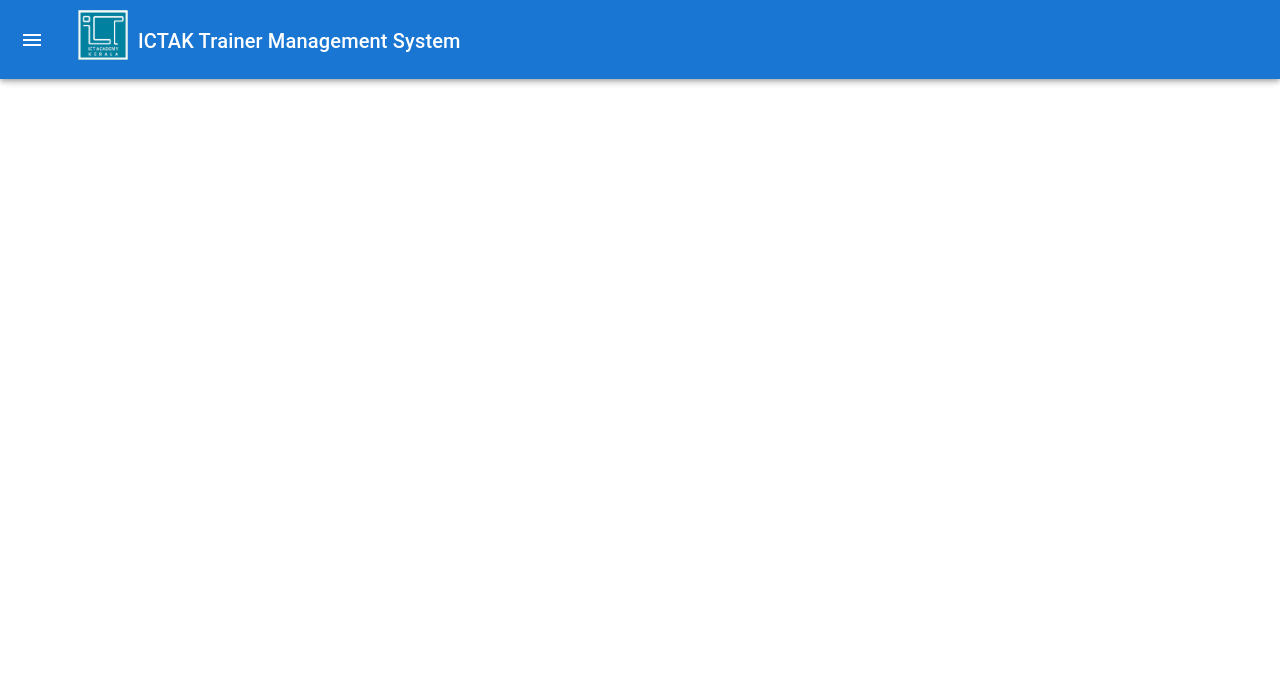
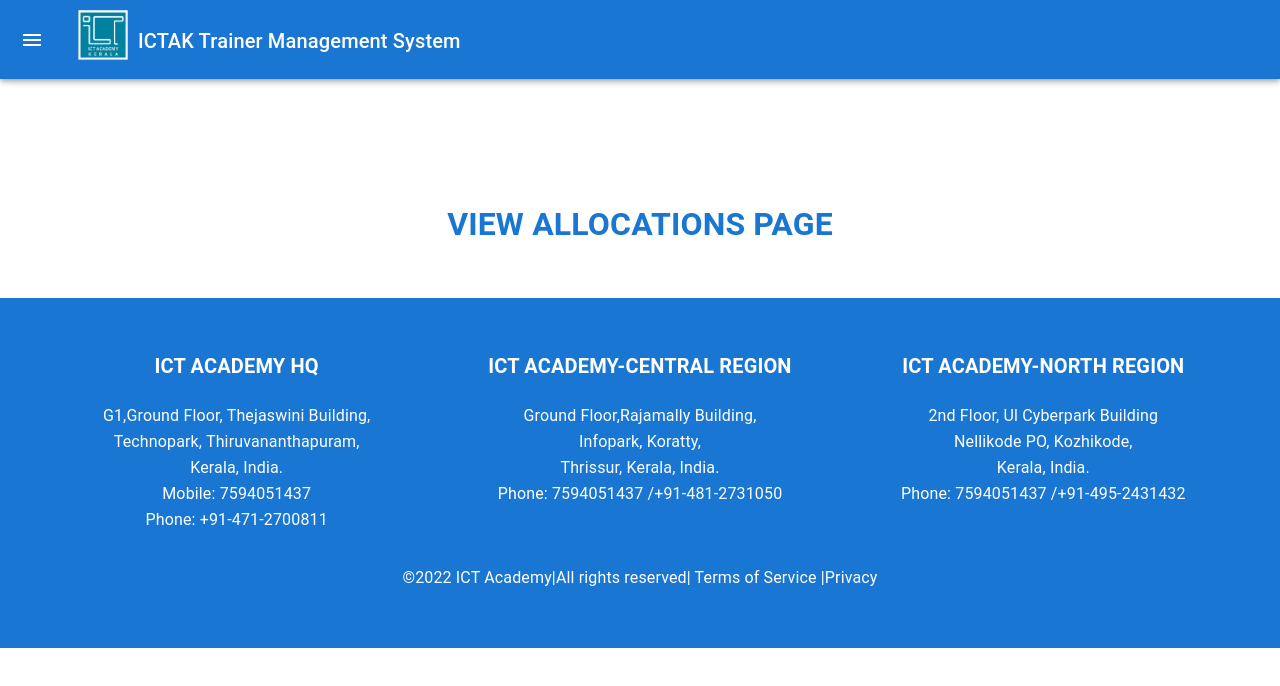
Before and after one commit to amalkdl007/TMS, a React (Create React App) app in the folder TMS-frontEnd/: page /admin/view-allocations in a window 1280 px wide. Shown: the top 686 px of the page. Built offline with nearby package versions, Linux system fonts and the light colour scheme.

Commit message:
adding footer

```diff
--- a/TMS-frontEnd/package.json
+++ b/TMS-frontEnd/package.json
@@ -10,6 +10,8 @@
     "@testing-library/jest-dom": "^5.16.1",
     "@testing-library/react": "^12.1.2",
     "@testing-library/user-event": "^13.5.0",
+    "bootstrap": "^5.1.3",
+    "mdbreact": "^5.2.0",
     "react": "^17.0.2",
     "react-dom": "^17.0.2",
     "react-router-dom": "^6.2.1",
--- a/TMS-frontEnd/src/App.js
+++ b/TMS-frontEnd/src/App.js
@@ -1,4 +1,5 @@
 import { BrowserRouter as Router, Routes, Route } from 'react-router-dom';
+
 import Error from './components/error/Error';
 import CreateEnrollment from './components/enrollment/CreateEnrollment';
 import Home from './components/enrollment/Home';
@@ -6,6 +7,7 @@
 import AdminHome from "./pages/AdminHome";
 import Allocate from './pages/Allocate';
 import ViewAllocations from './pages/ViewAllocations'
+
 
 
 
@@ -24,6 +26,7 @@
 
         </Routes>
 
+
     </Router>
   );
 }
--- a/TMS-frontEnd/src/components/admin/AdminTable.js
+++ b/TMS-frontEnd/src/components/admin/AdminTable.js
@@ -27,7 +27,7 @@
   async function fetchAPI(){
     const response=await fetch(`http://localhost:5001/api/enrollments`)
     const body=await response.json()
-    console.log(body.length)
+    console.log(body)
 
     settableContent(body)
 
@@ -36,11 +36,13 @@
   }
 
 
+
+
   return (
     <div className='container'>
 
     <TableContainer component={Paper}  >
-      <Table  sx={{ minWidth: 650 }} size="large" aria-label="a dense table">
+      <Table  sx={{ minWidth: 650 }} size="small" aria-label="a dense table">
         <TableHead >
           <TableRow  className='thead'>
             <TableCell id='id' align="right">Name</TableCell>
@@ -58,10 +60,8 @@
         <TableBody>
           {tableContent.length===0?<div className='text-pending'>No pending requests</div>:
           tableContent.map((row) => (
-            <TableRow
-              key={row.name} className='tablerow'
-              sx={{ '&:last-child td, &:last-child th': { border: 0 } }}
-            >
+
+            <TableRow key={row.name} className='tablerow' sx={{ '&:last-child td, &:last-child th': { border: 0 } }}>
 
               <TableCell id='id_name' align="right">{row.first_name} {row.last_name}</TableCell>
               <TableCell id='id_person' align="right">{row.email_address}</TableCell>
@@ -79,6 +79,7 @@
                       id="demo-simple-select-required"
                       label="Employment *"
                       className='select'
+                      style={{fontSize:'16px'}}
                     >
 
                       <MenuItem value='internal'>Internal</MenuItem>
@@ -90,7 +91,9 @@
               </TableCell>
               <TableCell  id='id_person' align="right">
                 <Button variant="outlined" id='approve'>Approve</Button>
-                <Button variant="outlined" id='reject' >Reject</Button>
+                <Button variant="outlined" id='reject'>Reject</Button>
+
+
               </TableCell>
             </TableRow>
           ))}
--- a/TMS-frontEnd/src/components/admin/admintable.css
+++ b/TMS-frontEnd/src/components/admin/admintable.css
@@ -10,14 +10,15 @@
 #id {
   color: white;
   font-size: large;
+  padding: 20px;
 }
 
 #id_name {
-  font-size: 15px;
+  font-size: 16px;
   font-weight: bold;
 }
 #id_person {
-  font-size: 14px;
+  font-size: 16px;
   font-weight: 500;
 }
 .tablerow {
@@ -26,12 +27,15 @@
 
 #approve {
   margin-right: 2px;
+  margin-bottom: 2px;
+  font-size: 16px;
   color: white;
   border: 1px solid green;
   background-color: green;
 }
 #reject {
   margin-right: 2px;
+  font-size: 16px;
   color: white;
   border: 1px solid red;
   background-color: red;
--- /dev/null
+++ b/TMS-frontEnd/src/components/footer/Footer.js
@@ -0,0 +1,111 @@
+import React from "react";
+import {
+Box,
+Container,
+Row,
+Column,
+Heading,
+FooterLink
+} from "./FooterStyles";
+
+const Footer = () => {
+return (
+	<Box>
+
+	<Container>
+		<Row>
+		<Column>
+
+            <Heading>ICT ACADEMY HQ</Heading>
+
+                    <FooterLink>G1,Ground Floor, Thejaswini Building,</FooterLink>
+                    <FooterLink>Technopark, Thiruvananthapuram,</FooterLink>
+                    <FooterLink>Kerala, India.</FooterLink>
+                    <FooterLink>Mobile: 7594051437</FooterLink>
+                    <FooterLink>Phone: +91-471-2700811</FooterLink>
+
+		</Column>
+		<Column>
+        <Heading>ICT ACADEMY-CENTRAL REGION</Heading>
+
+                    <FooterLink>Ground Floor,Rajamally Building,</FooterLink>
+                    <FooterLink>Infopark, Koratty,</FooterLink>
+                    <FooterLink>Thrissur, Kerala, India.</FooterLink>
+                    <FooterLink>Phone: 7594051437 /+91-481-2731050</FooterLink>
+
+		</Column>
+		<Column>
+        <Heading>ICT ACADEMY-NORTH REGION</Heading>
+
+                    <FooterLink>2nd Floor, Ul Cyberpark Building</FooterLink>
+                    <FooterLink>Nellikode PO, Kozhikode,</FooterLink>
+                    <FooterLink>Kerala, India.</FooterLink>
+                    <FooterLink>Phone: 7594051437 /+91-495-2431432</FooterLink>
+
+		</Column>
+
+		</Row>
+
+	</Container>
+    <div>
+            <p className="col-sm" style={{color:'white'}}>
+                &copy;{new Date().getFullYear()} ICT Academy|All rights reserved| Terms of Service |Privacy
+            </p>
+        </div>
+	</Box>
+);
+};
+export default Footer;
+
+
+/*
+import React from "react";
+import "./footer.css";
+
+const Footer = ()=> {
+    return (
+        <div className="main-footer">
+            <div className="containrer">
+
+            <div className="row">
+                <div className="col">
+                <Heading>ICT ACADEMY HQ</Heading>
+                <FooterLink className="list unstyled">
+                    <FooterLink>G1,Ground Floor, Thejaswini Building,</FooterLink>
+                    <FooterLink>Technopark, Thiruvananthapuram,</FooterLink>
+                    <FooterLink>Kerala, India.</FooterLink>
+                    <FooterLink>Mobile: 7594051437</FooterLink>
+                    <FooterLink>Phone: +91-471-2700811</FooterLink>
+                </FooterLink>
+            </div>
+            <div className="col">
+                <Heading>ICT ACADEMY-CENTRAL REGION</Heading>
+                <FooterLink className="list unstyled">
+                    <FooterLink>Ground Floor,Rajamally Building,</FooterLink>
+                    <FooterLink>Infopark, Koratty,</FooterLink>
+                    <FooterLink>Thrissur, Kerala, India.</FooterLink>
+                    <FooterLink>Phone: 7594051437 /+91-481-2731050</FooterLink>
+                </FooterLink>
+            </div>
+
+            <div className="col">
+                <Heading>ICT ACADEMY-NORTH REGION</Heading>
+                <FooterLink className="list unstyled">
+                    <FooterLink>2nd Floor, FooterLink Cyberpark Building,</FooterLink>
+                    <FooterLink>Nellikode PO, Kozhikode,</FooterLink>
+                    <FooterLink>Kerala, India.</FooterLink>
+                    <FooterLink>Phone: 7594051437 /+91-495-2431432</FooterLink>
+                </FooterLink>
+            </div>
+            </div>
+            <br/>
+            <div className="row">
+                <p className="col-sm">
+                   &copy;{new Date().getFFooterLinklYear()} ICT Academy|All rights reserved| Terms of Service |Privacy
+                </p>
+            </div>
+            </div>
+       </div>
+    );
+};
+export defaFooterLinkt Footer*/
--- /dev/null
+++ b/TMS-frontEnd/src/components/footer/FooterStyles.js
@@ -0,0 +1,59 @@
+import styled from 'styled-components';
+
+export const Box = styled.div`
+
+background: #1976d2;
+position: absolute;
+margin-top:50px;
+width: 100%;
+
+
+@media (max-width: 1000px) {
+
+}
+`;
+
+export const Container = styled.div`
+	display: flex;
+	flex-direction: column;
+	justify-content: center;
+	max-width: 1200px;
+	margin: auto ;
+	margin-top:50px
+`
+
+export const Column = styled.div`
+display: flex;
+flex-direction: column;
+text-align: center;
+margin-bottom:30px;
+`;
+
+export const Row = styled.div`
+display: grid;
+grid-template-columns: repeat(auto-fill,
+						minmax(310px, 1fr));
+grid-gap: 10px;
+
+@media (max-width: 1000px) {
+	grid-template-columns: repeat(auto-fill,
+						minmax(400px, 1fr)) ;
+
+}
+`;
+
+export const FooterLink = styled.a`
+color: #fff;
+margin-bottom: 2px;
+font-size: 16px;
+text-decoration: none;
+
+
+`;
+
+export const Heading = styled.p`
+font-size: 20px;
+color: #fff;
+margin-bottom: 20px;
+font-weight: bold;
+`;
--- a/TMS-frontEnd/src/pages/AdminHome.js
+++ b/TMS-frontEnd/src/pages/AdminHome.js
@@ -1,5 +1,6 @@
 import React from 'react';
 import AdminTable from '../components/admin/AdminTable';
+import Footer from '../components/footer/Footer';
 import AdminNav from '../components/navbar/AdminNav';
 
 
@@ -8,8 +9,8 @@
     return (
         <div>
             <AdminNav/>
-
             <AdminTable/>
+            <Footer/>
         </div>
     );
 }
--- a/TMS-frontEnd/src/pages/Allocate.js
+++ b/TMS-frontEnd/src/pages/Allocate.js
@@ -1,10 +1,13 @@
 import React from 'react';
+import Footer from '../components/footer/Footer';
 import AdminNav from '../components/navbar/AdminNav';
 
 function Allocate(props) {
     return (
         <div>
             <AdminNav/>
+            <h1 style={{color:'#1976d2',marginTop:'200px',textAlign:'center'}} >ALLOCATE PAGE</h1>
+            <Footer/>
         </div>
     );
 }
--- a/TMS-frontEnd/src/pages/ViewAllocations.js
+++ b/TMS-frontEnd/src/pages/ViewAllocations.js
@@ -1,10 +1,13 @@
 import React from 'react';
+import Footer from '../components/footer/Footer';
 import AdminNav from '../components/navbar/AdminNav';
 
 function ViewAllocations(props) {
     return (
         <div>
             <AdminNav/>
+            <h1 style={{color:'#1976d2',marginTop:'200px',textAlign:'center'}} >VIEW ALLOCATIONS PAGE</h1>
+            <Footer/>
         </div>
     );
 }
```
Also changed, not shown: 3 other files (tests, documents, lock files or other folders).
